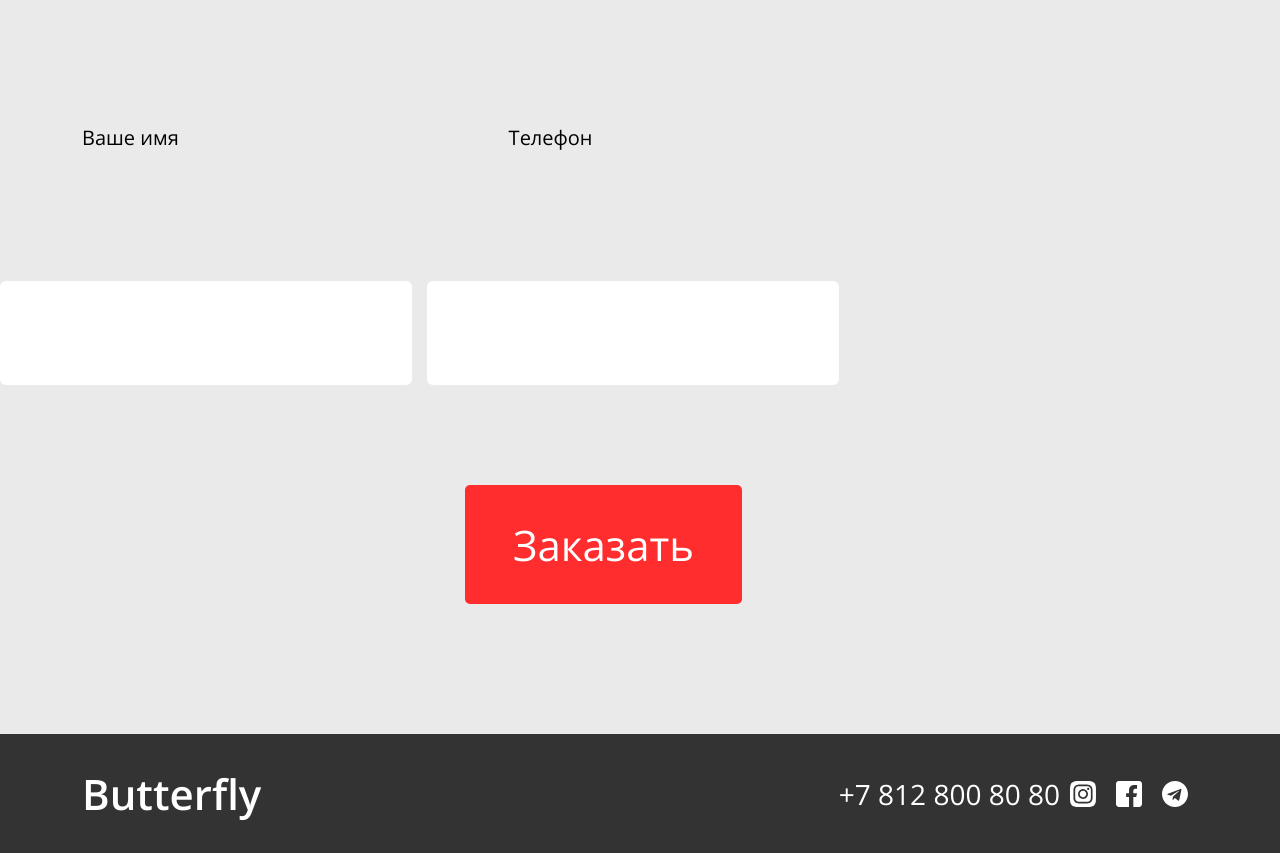
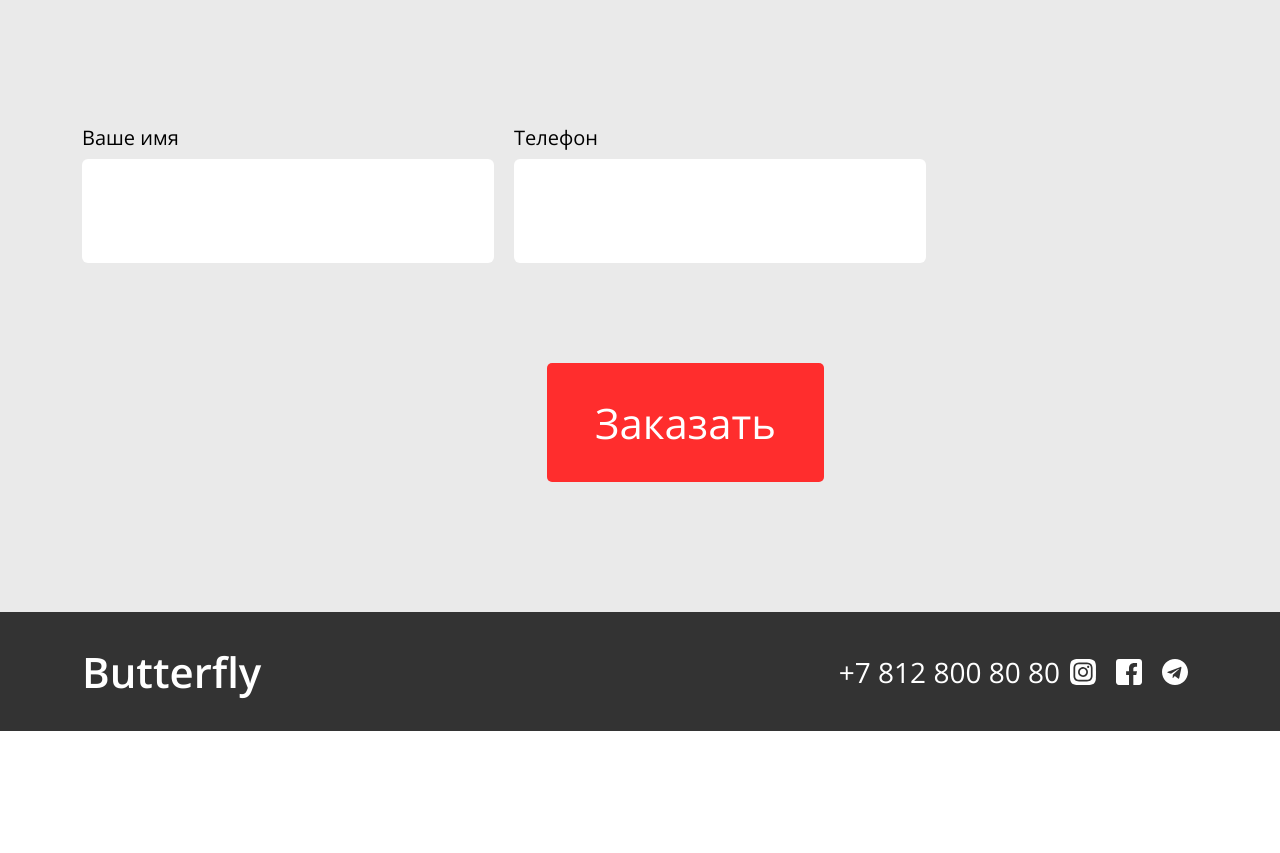
Before and after one commit to annakrutova/butterfly-shop-krutova, a website: page www/index.html in a window 1280 px wide. Shown: the part 2972-3825 px from the top of the page. After the commit the page ends 3703 px from the top, so only its background shows below. Drawn offline with Linux system fonts and the light colour scheme; files whose address does not match are found by name.

Commit message:
начала редактировать форму

```diff
--- a/src/styles/blocks/_btn.scss
+++ b/src/styles/blocks/_btn.scss
@@ -15,6 +15,6 @@
   display: block;
 }
 
-.btn btn-button {
+btn-order {
   line-height: 34px;
 }
--- a/src/styles/blocks/_form.scss
+++ b/src/styles/blocks/_form.scss
@@ -3,15 +3,17 @@
   display: flex;
   flex-wrap: wrap;
   padding-bottom: 130px;
+  margin-left: 82px;
+  margin-right: 82px;
 
-  .form-half {
-  width: 33.33%;
+
+  .field-half {
+    flex-basis: 33.33%;
 }
 
 label {
   display: inline-block;
-  margin-left: 82px;
-  margin-bottom: 130px;
+  margin-bottom: 8px;
   font-size: 20px;
   line-height: 27px;
 }
--- a/www/index.html
+++ b/www/index.html
@@ -70,11 +70,11 @@
             На
             встрече он снимет мерки и поможет обределиться с тканью.</p>
           <form action="#" class="form">
-            <div class="form-half">
+            <div class="field-half">
               <label for="name">Ваше имя</label>
               <input type="text" id="name" name="name">
             </div>
-            <div class="form-half">
+            <div class="field-half">
               <label for="surname">Телефон</label>
               <input type="text" id="surname" name="surname">
             </div>
```
Also changed, not shown: www/style/style.css.
